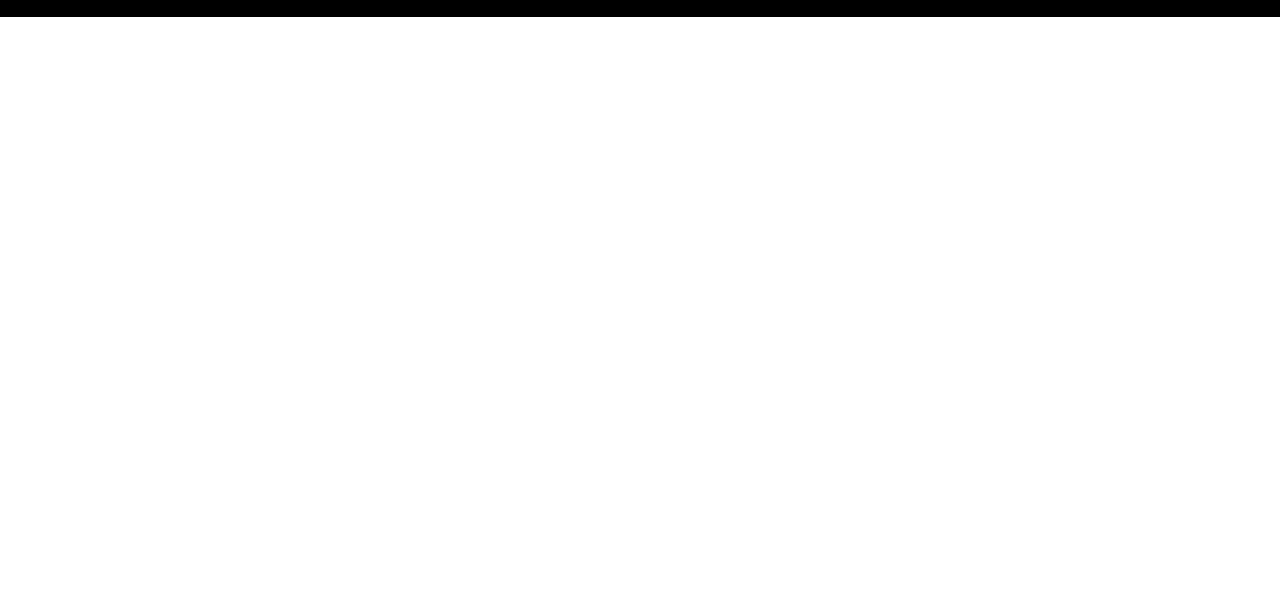
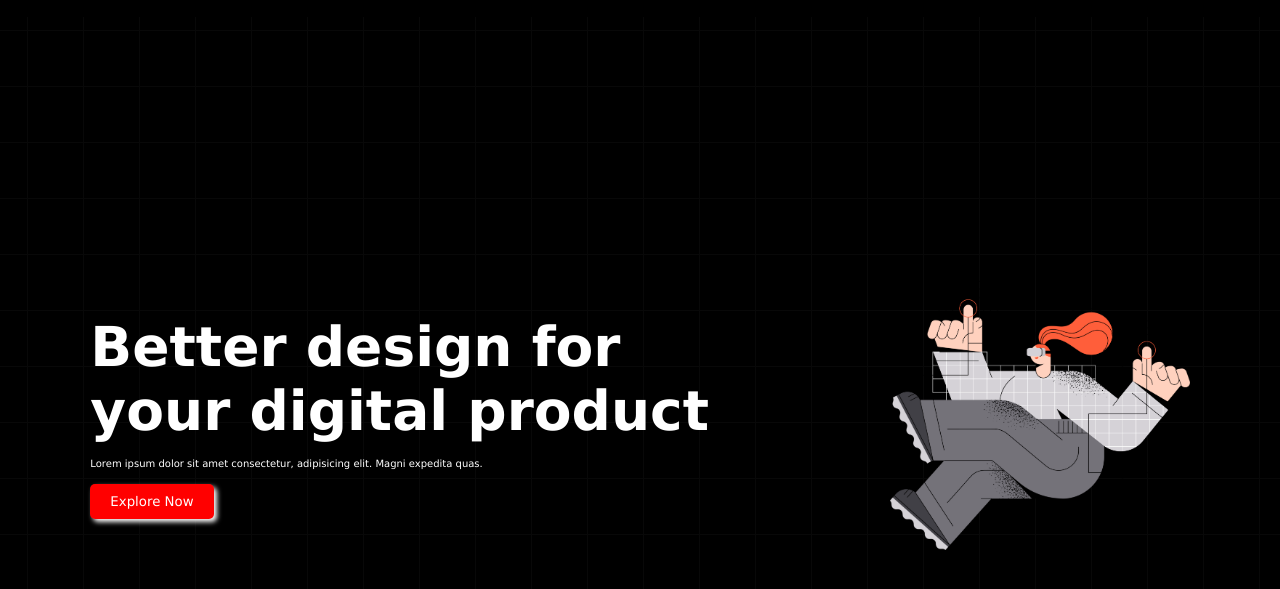
Before and after one commit to SonGokux4/practice1, a plain HTML site: page index.html in a window 1280 px wide. Shown: the part 51-640 px from the top of the page. Drawn offline with Linux system fonts and the light colour scheme.

Commit message:
added css

```diff
--- a/index.html
+++ b/index.html
@@ -7,6 +7,8 @@
     <link rel="stylesheet" href="style.css">
 </head>
 <body>
+
+    <!--this is a navbar section-->
     <header>
         <nav>
             <div class="menu-container">
@@ -22,7 +24,20 @@
     </div>
 </nav>
     </header>
-    <main></main>
+    <main>
+        <section>
+            <div class="banner-container">
+                <div class="banner-text">
+                    <h1 class="title">Better design for<br> your digital product</h1>
+                    <p class="des">Lorem ipsum dolor sit amet consectetur, adipisicing elit. Magni expedita quas.</p>
+                    <button class="btn">Explore Now</button>
+                </div>
+                <div class="banner-image">
+                    <img class="banner-img" src="./images/banner.png" alt="banner">
+                </div>
+            </div>
+        </section>
+    </main>
     <footer>
 
     </footer>
--- a/style.css
+++ b/style.css
@@ -28,3 +28,36 @@
 .item:hover{
     color:red;
 }
+.banner-img{
+    width:300px;
+}
+.banner-container{
+    display: flex;
+    justify-content:space-around;
+    height: 100vh;
+    align-items: center;
+    /* border: 2px solid gray; */
+    color:white;
+    background-image: url("./images/background.png"), linear-gradient(45deg,#000000,#000);
+}
+.title{
+    font-size: 55px;
+    font-weight: bold;
+}
+.des{
+    font-size: 10px;
+    margin-top: 15px;
+    margin-bottom: 15px;
+}
+.btn{
+    padding: 10px 20px;
+    background-color: red;
+    color: white;
+    border:none;
+    border-radius: 5px;
+    box-shadow: 3px 3px 5px white;
+}
+.btn:hover{
+    cursor: pointer;
+    color: blue;
+}
```
